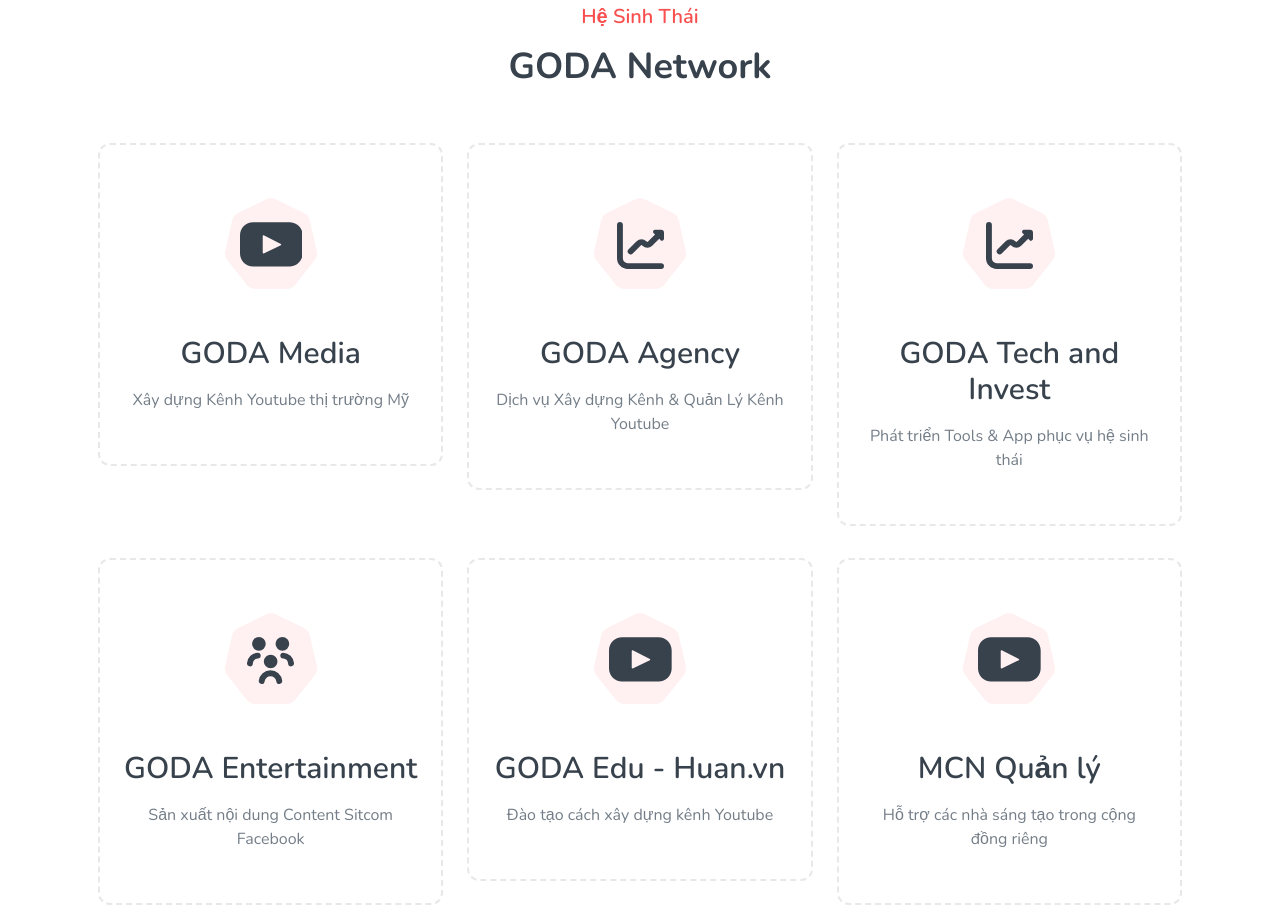
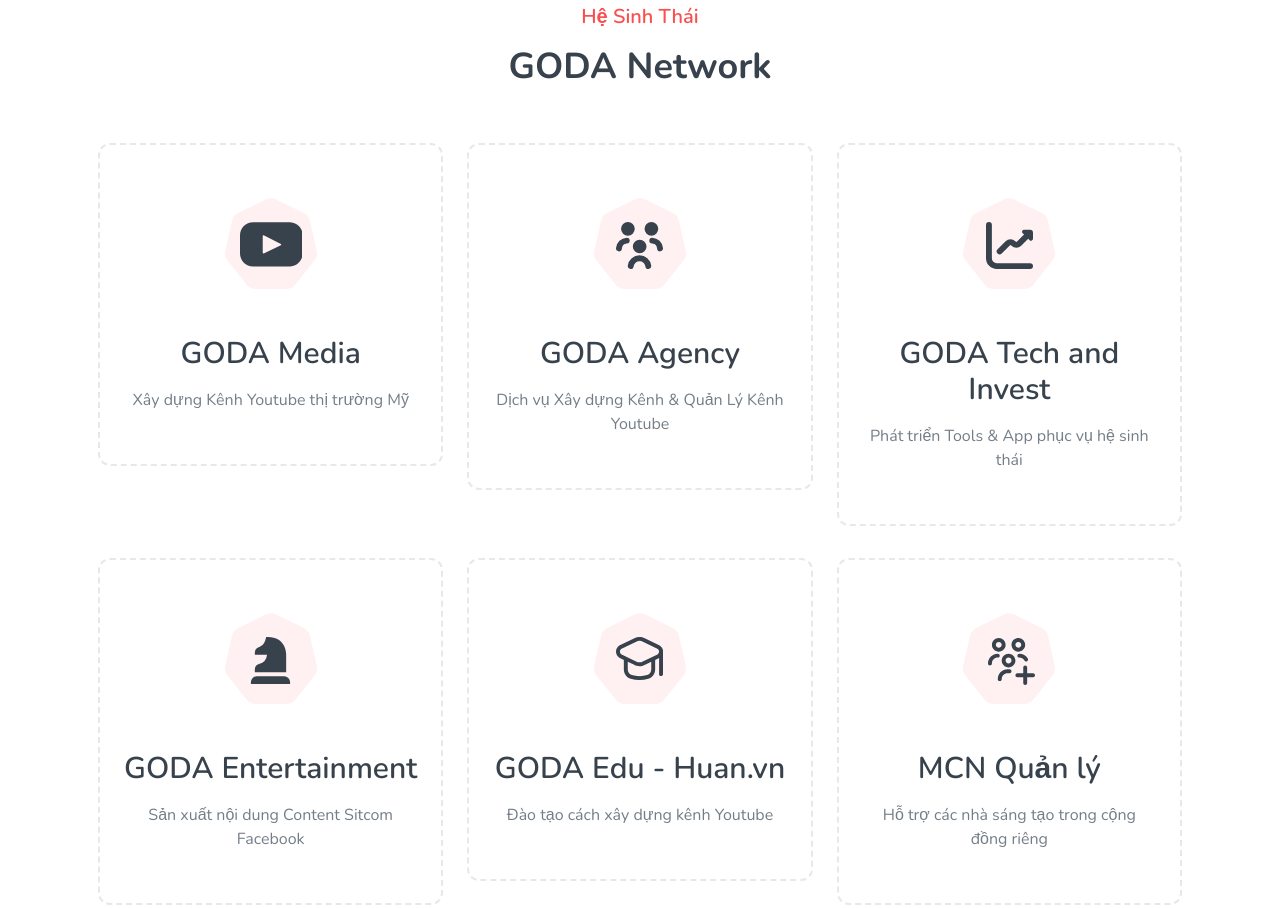
Before and after one commit to dathoangquoc/godamedia, an Astro site: page / in a window 1280 px wide. Shown: the part 3179-4087 px from the top of the page. Built offline with nearby package versions, Linux system fonts and the light colour scheme; Astro itself is replaced by a stand-in of ours; a web font is replaced by a local one.

Commit message:
update svg

```diff
--- a/src/components/landing-page/Services.astro
+++ b/src/components/landing-page/Services.astro
@@ -64,15 +64,13 @@
                 <div class="single_services text-center mt-8 mx-3 group">
                     <div class="services_icon relative">
                         <svg
-                            class="fill-black absolute w-1/2 top-[25px] left-6 group-hover:fill-white"
+                            class="fill-black absolute w-1/2 top-[25px] left-[23px] group-hover:fill-white"
                             xmlns="http://www.w3.org/2000/svg"
                             id="Layer_1"
                             data-name="Layer 1"
                             viewBox="0 0 24 24"
                             ><path
-                                d="M22.5,21H5.5A2.5,2.5,0,0,1,3,18.5V1.5a1.5,1.5,0,0,0-3,0v17A5.506,5.506,0,0,0,5.5,24h17a1.5,1.5,0,0,0,0-3Z"
-                            ></path><path
-                                d="M22.5,3.976H19.414a1,1,0,0,0-.707,1.707l.733.732h0L15.853,10a.5.5,0,0,1-.708,0l-.17-.17a3.583,3.583,0,0,0-4.95,0l-4.1,4.1a1.5,1.5,0,1,0,2.121,2.121l4.1-4.1a.5.5,0,0,1,.708,0l.17.17a3.585,3.585,0,0,0,4.95,0l3.586-3.585h0l.732.733A1,1,0,0,0,24,8.562V5.476A1.5,1.5,0,0,0,22.5,3.976Z"
+                                d="M16.5,24a1.5,1.5,0,0,1-1.489-1.335,3.031,3.031,0,0,0-6.018,0,1.5,1.5,0,0,1-2.982-.33,6.031,6.031,0,0,1,11.982,0,1.5,1.5,0,0,1-1.326,1.656A1.557,1.557,0,0,1,16.5,24Zm6.167-9.009a1.5,1.5,0,0,0,1.326-1.656A5.815,5.815,0,0,0,18.5,8a1.5,1.5,0,0,0,0,3,2.835,2.835,0,0,1,2.509,2.665A1.5,1.5,0,0,0,22.5,15,1.557,1.557,0,0,0,22.665,14.991ZM2.991,13.665A2.835,2.835,0,0,1,5.5,11a1.5,1.5,0,0,0,0-3A5.815,5.815,0,0,0,.009,13.335a1.5,1.5,0,0,0,1.326,1.656A1.557,1.557,0,0,0,1.5,15,1.5,1.5,0,0,0,2.991,13.665ZM12.077,16a3.5,3.5,0,1,0-3.5-3.5A3.5,3.5,0,0,0,12.077,16Zm6-9a3.5,3.5,0,1,0-3.5-3.5A3.5,3.5,0,0,0,18.077,7Zm-12,0a3.5,3.5,0,1,0-3.5-3.5A3.5,3.5,0,0,0,6.077,7Z"
                             ></path></svg
                         >
 
@@ -158,7 +156,7 @@
                             data-name="Layer 1"
                             viewBox="0 0 24 24"
                             ><path
-                                d="M16.5,24a1.5,1.5,0,0,1-1.489-1.335,3.031,3.031,0,0,0-6.018,0,1.5,1.5,0,0,1-2.982-.33,6.031,6.031,0,0,1,11.982,0,1.5,1.5,0,0,1-1.326,1.656A1.557,1.557,0,0,1,16.5,24Zm6.167-9.009a1.5,1.5,0,0,0,1.326-1.656A5.815,5.815,0,0,0,18.5,8a1.5,1.5,0,0,0,0,3,2.835,2.835,0,0,1,2.509,2.665A1.5,1.5,0,0,0,22.5,15,1.557,1.557,0,0,0,22.665,14.991ZM2.991,13.665A2.835,2.835,0,0,1,5.5,11a1.5,1.5,0,0,0,0-3A5.815,5.815,0,0,0,.009,13.335a1.5,1.5,0,0,0,1.326,1.656A1.557,1.557,0,0,0,1.5,15,1.5,1.5,0,0,0,2.991,13.665ZM12.077,16a3.5,3.5,0,1,0-3.5-3.5A3.5,3.5,0,0,0,12.077,16Zm6-9a3.5,3.5,0,1,0-3.5-3.5A3.5,3.5,0,0,0,18.077,7Zm-12,0a3.5,3.5,0,1,0-3.5-3.5A3.5,3.5,0,0,0,6.077,7Z"
+                                d="M20,18H4V16.646a2.978,2.978,0,0,1,2.135-2.87,5.416,5.416,0,0,0,4.086-4.753H4V8.049A3.013,3.013,0,0,1,5.91,5.256C7.76,4.505,8.9,3.569,9.593.781L9.781.023h.781C19.892.023,20,8.438,20,8.523Zm2,6H2V23a3,3,0,0,1,3-3H19a3,3,0,0,1,3,3Z"
                             ></path></svg
                         >
 
@@ -194,22 +192,20 @@
                 <div class="single_services text-center mt-8 mx-3 group">
                     <div class="services_icon relative">
                         <svg
-                            class="fill-black absolute w-2/3 top-4 left-4 group-hover:fill-white"
+                            class="fill-black absolute w-1/2 top-[23px] left-[23px] group-hover:fill-white"
+                            xmlns="http://www.w3.org/2000/svg"
+                            xmlns:xlink="http://www.w3.org/1999/xlink"
                             version="1.1"
                             id="Layer_1"
-                            xmlns="http://www.w3.org/2000/svg"
-                            xmlns:xlink="http://www.w3.org/1999/xlink"
-                            viewBox="0 0 461.001 461.001"
+                            x="0px"
+                            y="0px"
+                            viewBox="0 0 512 512"
+                            style="enable-background:new 0 0 512 512;"
                             xml:space="preserve"
                         >
-                            <g>
-                                <path
-                                    d="M365.257,67.393H95.744C42.866,67.393,0,110.259,0,163.137v134.728
-		c0,52.878,42.866,95.744,95.744,95.744h269.513c52.878,0,95.744-42.866,95.744-95.744V163.137
-		C461.001,110.259,418.135,67.393,365.257,67.393z M300.506,237.056l-126.06,60.123c-3.359,1.602-7.239-0.847-7.239-4.568V168.607
-		c0-3.774,3.982-6.22,7.348-4.514l126.06,63.881C304.363,229.873,304.298,235.248,300.506,237.056z"
-                                ></path>
-                            </g>
+                            <path
+                                d="M470.549,111.573L313.237,36.629c-34.628-20.684-77.728-21.051-112.704-0.96L41.451,111.573  c-0.597,0.299-1.216,0.619-1.792,0.96c-37.752,21.586-50.858,69.689-29.272,107.441c7.317,12.798,18.08,23.284,31.064,30.266  l43.883,20.907V375.68c0.026,46.743,30.441,88.039,75.072,101.931c31.059,8.985,63.264,13.384,95.595,13.056  c32.326,0.362,64.531-4,95.595-12.949c44.631-13.891,75.046-55.188,75.072-101.931V271.104l42.667-20.395v175.957  c0,11.782,9.551,21.333,21.333,21.333c11.782,0,21.333-9.551,21.333-21.333v-256C512.143,145.615,492.363,122.473,470.549,111.573z   M384,375.787c0.011,27.959-18.129,52.69-44.8,61.077c-27.046,7.728-55.073,11.479-83.2,11.136  c-28.127,0.343-56.154-3.408-83.2-11.136c-26.671-8.388-44.811-33.118-44.8-61.077v-84.309l70.763,33.707  c17.46,10.368,37.401,15.816,57.707,15.765c19.328,0.137,38.331-4.98,54.976-14.805L384,291.477V375.787z M452.267,211.733  l-160.896,76.8c-22.434,13.063-50.241,12.693-72.32-0.96l-157.419-74.88c-17.547-9.462-24.101-31.357-14.639-48.903  c3.2-5.934,7.998-10.853,13.85-14.201l159.893-76.373c22.441-13.034,50.233-12.665,72.32,0.96l157.312,74.944  c11.569,6.424,18.807,18.555,18.965,31.787C469.354,193.441,462.9,205.097,452.267,211.733L452.267,211.733z"
+                            ></path>
                         </svg>
 
                         <svg
@@ -242,23 +238,15 @@
                 <div class="single_services text-center mt-8 mx-3 group">
                     <div class="services_icon relative">
                         <svg
-                            class="fill-black absolute w-2/3 top-4 left-4 group-hover:fill-white"
-                            version="1.1"
+                            class="fill-black absolute w-1/2 top-[26px] left-[26px] group-hover:fill-white"
+                            xmlns="http://www.w3.org/2000/svg"
                             id="Layer_1"
-                            xmlns="http://www.w3.org/2000/svg"
-                            xmlns:xlink="http://www.w3.org/1999/xlink"
-                            viewBox="0 0 461.001 461.001"
-                            xml:space="preserve"
+                            data-name="Layer 1"
+                            viewBox="0 0 24 24"
+                            ><path
+                                d="m5.5,7c1.93,0,3.5-1.57,3.5-3.5S7.43,0,5.5,0,2,1.57,2,3.5s1.57,3.5,3.5,3.5Zm0-5c.827,0,1.5.673,1.5,1.5s-.673,1.5-1.5,1.5-1.5-.673-1.5-1.5.673-1.5,1.5-1.5Zm-.5,8c-1.654,0-3,1.346-3,3,0,.553-.448,1-1,1S0,13.553,0,13C0,10.243,2.243,8,5,8c.552,0,1,.447,1,1s-.448,1-1,1Zm7,7c0,.553-.448,1-1,1h-1c-1.654,0-3,1.346-3,3,0,.553-.448,1-1,1s-1-.447-1-1c0-2.757,2.243-5,5-5h1c.552,0,1,.447,1,1Zm3.5-10c1.93,0,3.5-1.57,3.5-3.5s-1.57-3.5-3.5-3.5-3.5,1.57-3.5,3.5,1.57,3.5,3.5,3.5Zm0-5c.827,0,1.5.673,1.5,1.5s-.673,1.5-1.5,1.5-1.5-.673-1.5-1.5.673-1.5,1.5-1.5Zm.5,6c1.779,0,3.439.958,4.331,2.499.276.479.113,1.09-.365,1.366-.157.092-.33.135-.5.135-.345,0-.681-.179-.867-.499-.535-.926-1.531-1.501-2.599-1.501-.552,0-1-.447-1-1s.448-1,1-1Zm8,11c0,.553-.448,1-1,1h-3v3c0,.553-.448,1-1,1s-1-.447-1-1v-3h-3c-.552,0-1-.447-1-1s.448-1,1-1h3v-3c0-.553.448-1,1-1s1,.447,1,1v3h3c.552,0,1,.447,1,1Zm-13.5-11c-1.93,0-3.5,1.57-3.5,3.5s1.57,3.5,3.5,3.5,3.5-1.57,3.5-3.5-1.57-3.5-3.5-3.5Zm0,5c-.827,0-1.5-.673-1.5-1.5s.673-1.5,1.5-1.5,1.5.673,1.5,1.5-.673,1.5-1.5,1.5Z"
+                            ></path></svg
                         >
-                            <g>
-                                <path
-                                    d="M365.257,67.393H95.744C42.866,67.393,0,110.259,0,163.137v134.728
-		c0,52.878,42.866,95.744,95.744,95.744h269.513c52.878,0,95.744-42.866,95.744-95.744V163.137
-		C461.001,110.259,418.135,67.393,365.257,67.393z M300.506,237.056l-126.06,60.123c-3.359,1.602-7.239-0.847-7.239-4.568V168.607
-		c0-3.774,3.982-6.22,7.348-4.514l126.06,63.881C304.363,229.873,304.298,235.248,300.506,237.056z"
-                                ></path>
-                            </g>
-                        </svg>
 
                         <svg
                             xmlns="http://www.w3.org/2000/svg"
```
Also changed, not shown: public/images/logo/chess-knight-alt.svg (added), public/images/logo/graduation-cap (1).svg (added), public/images/logo/users-medical.svg (added).
